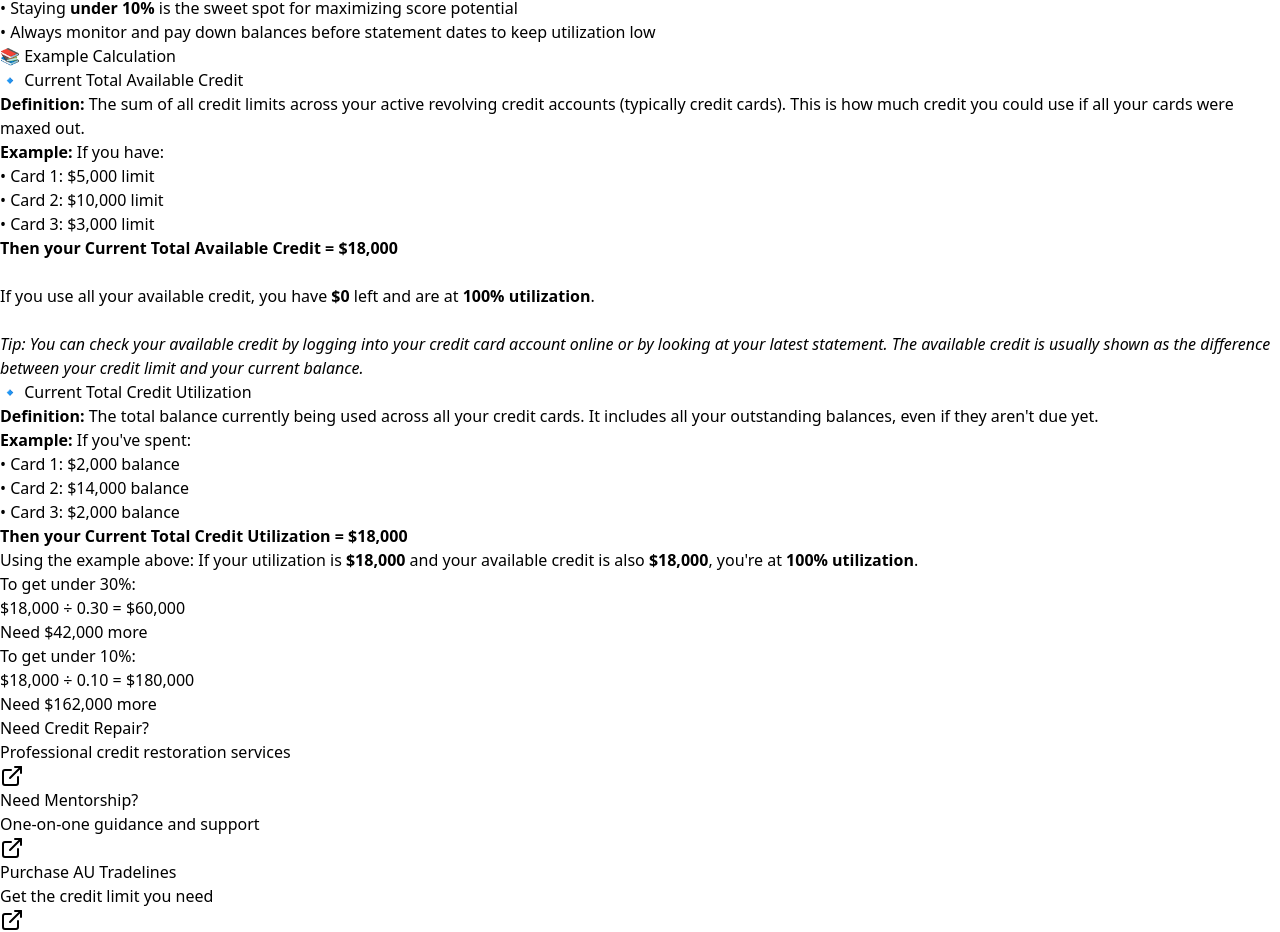
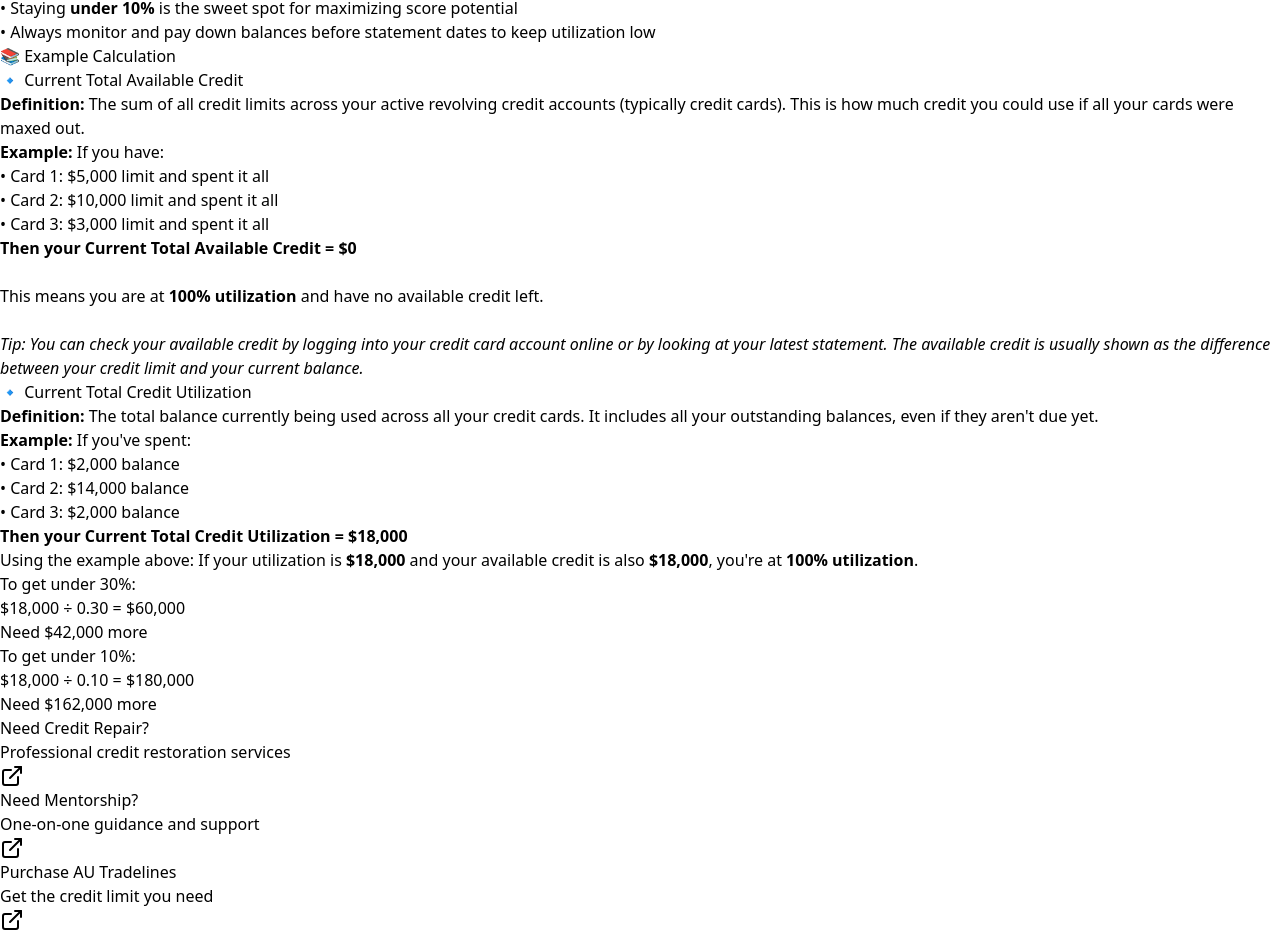
Before and after one commit to 12TribesofIsrael/AU-Calculator, a React (Vite) app in the folder project/: page / in a window 1280 px wide. Shown: the part 2232-3164 px from the top of the page. Built offline with nearby package versions, Linux system fonts and the light colour scheme.

Commit message:
Correct available credit example to show $0 when all is spent

```diff
--- a/project/src/components/Calculator.tsx
+++ b/project/src/components/Calculator.tsx
@@ -370,12 +370,12 @@ const Calculator: React.FC = () => {
             </p>
             <div className="bg-blue-50 p-3 rounded-lg text-sm">
               <strong>Example:</strong> If you have:<br/>
-              • Card 1: $5,000 limit<br/>
-              • Card 2: $10,000 limit<br/>
-              • Card 3: $3,000 limit<br/>
-              <strong>Then your Current Total Available Credit = $18,000</strong><br/>
+              • Card 1: $5,000 limit and spent it all<br/>
+              • Card 2: $10,000 limit and spent it all<br/>
+              • Card 3: $3,000 limit and spent it all<br/>
+              <strong>Then your Current Total Available Credit = $0</strong><br/>
               <br/>
-              If you use all your available credit, you have <strong>$0</strong> left and are at <strong>100% utilization</strong>.<br/>
+              This means you are at <strong>100% utilization</strong> and have no available credit left.<br/>
               <br/>
               <em>Tip: You can check your available credit by logging into your credit card account online or by looking at your latest statement. The available credit is usually shown as the difference between your credit limit and your current balance.</em>
             </div>
```
